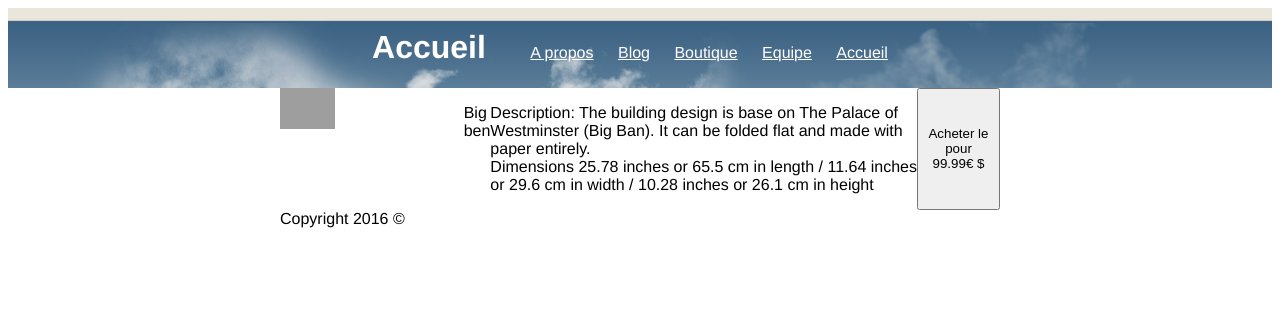
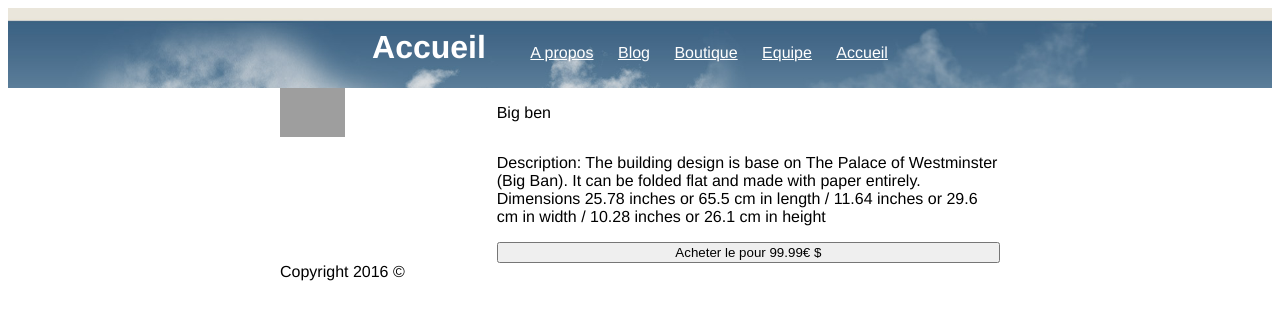
Before and after one commit to JohanJB/Flatfile-1, a Jekyll site: the page built from boutique.markdown, in a window 1280 px wide. Shown: the top 320 px of the page. Built offline with Jekyll 4.4.1, drawn with Linux system fonts in a browser that asks for light colours; grey boxes are pictures that could not be loaded.

Commit message:
Update product.html

```diff
--- a/_includes/product.html
+++ b/_includes/product.html
@@ -1,6 +1,7 @@
 <div class="product" style="display:flex;flex-direction:row;">
   <a class="product" href="{{ product.url }}">
     <img width="30%" src="{{ product.image }}" alt="{{ product.name }}" class="thumbnail"/></a>
+  <div class="product-info" style="display:flex;flex-direction:column;">
     <p>{{ product.name }}</p>
     <p>
       Description: {{ product.description }}
@@ -16,4 +17,5 @@
     data-item-price="{{ product.price }}">
     Acheter le pour {{ product.price }} $
   </button>
+  </div>
 </div>
```
